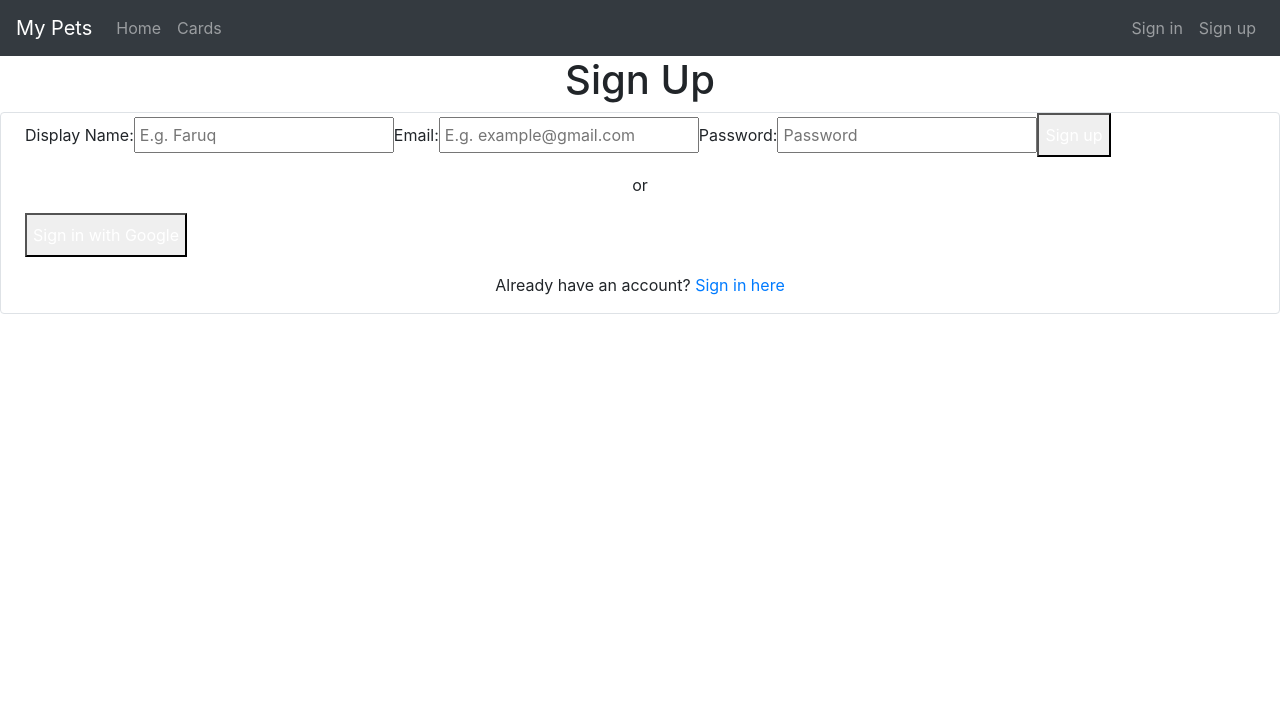
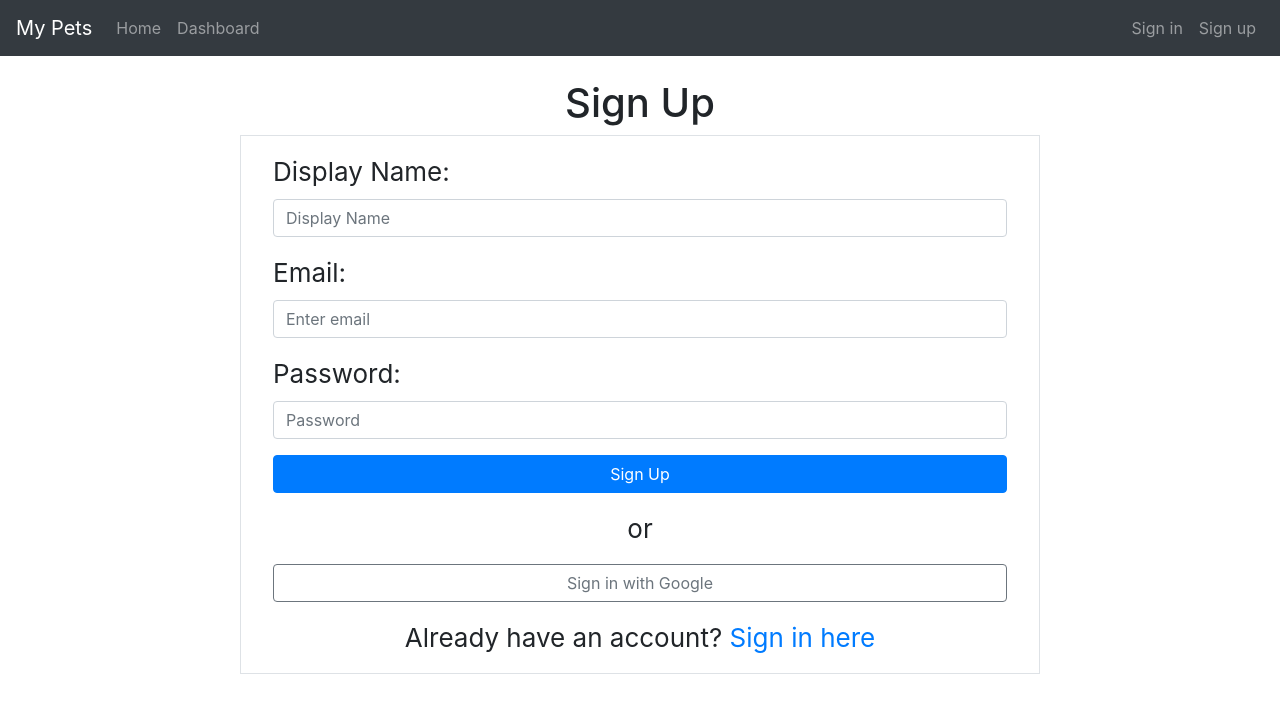
Before and after one commit to andresn00/My_Pets, a React (Create React App) app in the folder my-pets/: page /signUp in a window 1280 px wide. Shown: the top 712 px of the page. Built offline with nearby package versions, Linux system fonts and the light colour scheme; no server answers.

Commit message:
Estilos Sign y correcciones

```diff
--- a/my-pets/src/App.css
+++ b/my-pets/src/App.css
@@ -21,9 +21,21 @@
 }
 
 body {
-  font-family: 'Poppins', sans-serif;
+  /* font-family: 'Poppins', sans-serif; */
 }
 
 body .bg-dark {
   /*background-color: limegreen!important;*/
 }
+
+.Sign-form {
+  min-height: 80vh;
+  display: flex;
+  flex-direction: column;
+  align-items: center;
+  justify-content: center;
+  font-size: calc(10px + 2vmin);
+}
+.Sign-form-box {
+  min-width: 100vmin;
+}
--- a/my-pets/src/App.js
+++ b/my-pets/src/App.js
@@ -1,26 +1,48 @@
+import React, { useContext } from 'react';
 import './App.css';
 import 'bootstrap/dist/css/bootstrap.min.css'
-import { BrowserRouter as Router, Route } from 'react-router-dom'
+import { BrowserRouter as Router, Route, Redirect, Switch } from 'react-router-dom'
 
-import Application from './Components/Application'
-import UserProvider from './Providers/UserProvider'
+import { UserContext } from './Providers/UserProvider';
 
 import About from './Components/About';
 import NavBar from './Components/NavBar';
 import SignIn from './Components/SignIn';
 import SignUp from './Components/SignUp';
 import ProfilePage from './Components/ProfilePage';
+import ProtectedRoute from './Components/ProtectedRoute'
 
 function App() {
+  const { user, userLoaded } = useContext(UserContext)
+  console.log('userLoaded', userLoaded)
+
   return (
-    <Router>
-      <UserProvider>
-        <NavBar />
-        <Route path='/signIn' component={SignIn} />
-        <Route path='/signUp' component={SignUp} />
-        <Route path='/profile' component={ProfilePage} />
-      </UserProvider>
-    </Router>
+    <>
+      {userLoaded ?
+        <Router>
+          <NavBar />
+          <Switch>
+            <Route exact path='/signIn'>
+              {user ?
+                <Redirect to='/home' /> : <SignIn />}
+            </Route>
+            <Route path='/signUp'>
+              {!user ?
+                <SignUp /> : <Redirect to='/home' />}
+            </Route>
+
+            <ProtectedRoute redirectTo='/home' path='/profile'>
+              <ProfilePage />
+            </ProtectedRoute>
+
+
+          </Switch>
+        </Router>
+        :
+        <div>Loading...</div>
+      }
+
+    </>
   );
 }
 
--- a/my-pets/src/Components/NavBar.js
+++ b/my-pets/src/Components/NavBar.js
@@ -3,32 +3,33 @@ import { Navbar, Nav } from 'react-bootstrap'
 import { Link } from 'react-router-dom'
 
 import { UserContext } from '../Providers/UserProvider'
+import { auth } from '../firebase'
 
 const NavBar = () => {
     const [expanded, setExpanded] = useState(false)
 
-    const { user } = useContext(UserContext)
+    const { user, userLoaded } = useContext(UserContext)
     console.log('navbar user', user)
     const { photoURL, displayName, email } = user || {}
 
     return (
         <Navbar expanded={expanded} onToggle={() => setExpanded(!expanded)} expand="lg" bg="dark" variant="dark">
-            <Navbar.Brand href="#home">My Pets</Navbar.Brand>
+            <Navbar.Brand href="/home">My Pets</Navbar.Brand>
             <Navbar.Toggle aria-controls="responsive-navbar-nav" />
             <Navbar.Collapse id="responsive-navbar-nav">
                 <Nav className="mr-auto" onClick={() => {
                     setExpanded(false)
                 }}>
                     <Nav.Link as={Link} to="/" >Home</Nav.Link>
-                    <Nav.Link as={Link} to="/">Cards</Nav.Link>
+                    <Nav.Link as={Link} to="/dashboard">Dashboard</Nav.Link>
                 </Nav>
                 <Nav onClick={() => { setExpanded(false) }}>
-                    {!user ? <>
+                    {!user && userLoaded ? <>
                     <Nav.Link as={Link} to="/signIn">Sign in</Nav.Link>
                     <Nav.Link as={Link} to="/signUp">Sign up</Nav.Link>
                     </> : <>
                         <Nav.Link as={Link} to="/profile">Profile</Nav.Link>
-                        <Nav.Link as={Link} to="/logOut">Log out</Nav.Link>
+                        <Nav.Link onClick={() => auth.signOut()}>Sign out</Nav.Link>
                     </>
                     }
                 </Nav>
--- /dev/null
+++ b/my-pets/src/Components/ProtectedRoute.js
@@ -0,0 +1,25 @@
+import React, { useContext } from 'react';
+import {UserContext}from '../Providers/UserProvider';
+import {Route,Redirect} from 'react-router-dom';
+
+export default function ProtectedRoute(props){
+
+    const authValue=useContext(UserContext)
+    if (authValue.userLoaded){
+        if(!authValue.user){
+            return(<Redirect to={props.redirectTo}></Redirect>)
+        }
+        else{
+            return(
+
+            <Route exact path={props.path}>
+                {props.children}
+
+            </Route>)
+        }
+    }
+    else{
+
+        return null
+    }
+}
--- a/my-pets/src/Components/SignIn.js
+++ b/my-pets/src/Components/SignIn.js
@@ -1,5 +1,7 @@
 import React, { useState } from "react";
-import { Link, Redirect } from "react-router-dom";
+import { Link } from "react-router-dom";
+
+import { Form, Button } from 'react-bootstrap'
 
 import { auth, signInWithGoogle } from '../firebase'
 
@@ -14,60 +16,48 @@ const SignIn = () => {
       setError("Error signing in with password and email")
       console.error("Error signing in with password and email")
     })
+    setEmail('')
+    setPassword('')
   };
 
   return (
-    <div className="mt-8">
-      <h1 className="text-3x1 mb-2 text-center font-bold">Sign In</h1>
-      <div className="border border-blue-400 mx-auto w-11/12 md:w-2/4 rounded py-8 px-4 md:px-8">
-        {error !== null && <div className="py-4 bg-red-600 w-full text-white text-center mb-3">
+    <div className='Sign-form'>
+      <h1 className="text-center">Sign In</h1>
+      <div className="border px-3 mx-3 Sign-form-box">
+        {error !== null && <div className="py-4 w-full text-center mb-3">
           {error}
         </div>
         }
-        <form className="">
-          <label htmlFor="userEmail" className="block">
-            Email:
-          </label>
-          <input
-            type="email"
-            className="my-1 p-1 w-full"
-            name="userEmail"
-            value={email}
-            placeholder="example@gmail.com"
-            id="userEmail"
-            onChange={(event) => setEmail(event.target.value)}
-          />
-          <label htmlFor="userPassword" className="block">
-            Password:
-          </label>
-          <input
-            type="password"
-            className="my-1 p-1 w-full"
-            name="userPassword"
-            value={password}
-            placeholder="Password"
-            id="userPassword"
-            onChange={(event) => setPassword(event.target.value)}
-          />
-          <button onClick={e => signInWithEmailAndPasswordHandler(e, email, password)}
-            className="bg-green-400 hover:bg-green-500 w-full py-2 text-white">
+        <Form className='m-3'>
+          <Form.Group controlId='userEmail'>
+            <Form.Label>Email:</Form.Label>
+            <Form.Control type='email' placeholder='Enter email'
+              onChange={(e => setEmail(e.target.value))} />
+          </Form.Group>
+          <Form.Group controlId='userPassword'>
+            <Form.Label>Password:</Form.Label>
+            <Form.Control type='password' placeholder='Password'
+              onChange={(e => setPassword(e.target.value))} />
+          </Form.Group>
+          <Button block
+            onClick={e => signInWithEmailAndPasswordHandler(e, email, password)}>
             Sign In
-          </button>
-        </form>
-        <p className="text-center my-3">or</p>
-        <button onClick={signInWithGoogle}
-          className="bg-red-500 hover:bg-red-600 w-full py-2 text-white">
-          Sign in with Google
-        </button>
-        <p className="text-center my-3">
+            </Button>
+          <p className="text-center my-3">or</p>
+          <Button block variant='outline-secondary'
+            onClick={signInWithGoogle}>
+            Sign in with Google
+        </Button>
+        </Form>
+        <p className='text-center' style={{fontSize:15}}>
           Don't have an account?{" "}
           <Link to="signUp" className="text-blue-500 hover:text-blue-600">
             Sign up here
           </Link>{" "}
           <br />{" "}
-          <Link to='passwordReset' className='text-blue-500 hover:text-blue-600'>
+          {/* <Link to='passwordReset' className='text-blue-500 hover:text-blue-600'>
             Forgot Password?
-          </Link>
+          </Link> */}
         </p>
       </div>
     </div>
--- a/my-pets/src/Components/SignUp.js
+++ b/my-pets/src/Components/SignUp.js
@@ -1,5 +1,7 @@
 import React, { useState } from 'react'
 import { Link } from 'react-router-dom'
+
+import { Form, Button } from 'react-bootstrap'
 
 import { auth } from '../firebase'
 import { signInWithGoogle } from '../firebase'
@@ -28,56 +30,44 @@ const SignUp = () => {
     }
 
     return (
-        <div className='mt-8'>
-            <h1 className='text-3xl mb-2 text-center font-bold'>Sign Up</h1>
-            <div className='border border-blue-400 mx-auto w-11/12 md:w-2/4 rounded py-8 px-4 md:px-8'>
-                {error !== null && (
-                    <div className='py-4 bg-red-600 w-full text-white text-center mb-3'>
-                        {error}
-                    </div>
-                )}
-                <form className=''>
-                    <label htmlFor='displayName' className='block'>
-                        Display Name:
-                    </label>
-                    <input type='text' className='my-1 p-1 w-full'
-                        name='displayName' value={displayName}
-                        placeholder='E.g. Faruq' id='displayName'
-                        onChange={(e => setDisplayName(e.target.value))}
-                    />
-
-                    <label htmlFor='userEmail' className='block'>
-                        Email:
-                    </label>
-                    <input type='email' className='my-1 p-1 w-full'
-                        name='userEmail' value={email}
-                        placeholder='E.g. example@gmail.com' id='userEmail'
-                        onChange={(e => setEmail(e.target.value))}
-                    />
-                    <label htmlFor='userEmail' className='block'>
-                        Password:
-                    </label>
-
-                    <input type='password' className='my-1 p-1 w-full'
-                        name='userPassword' value={password}
-                        placeholder='Password' id='userPassword'
-                        onChange={(e => setPassword(e.target.value))}
-                    />
-                    <button className='bg-green-400 hover:bg-green-500 w-full py-2 text-white'
+        <div className='Sign-form'>
+            <h1 className="text-center">Sign Up</h1>
+            <div className="border px-3 mx-3 Sign-form-box">
+                {error !== null && <div className="py-4 w-full text-center mb-3">
+                    {error}
+                </div>
+                }
+                <Form className='m-3'>
+                    <Form.Group controlId='displayName'>
+                        <Form.Label>Display Name:</Form.Label>
+                        <Form.Control type='text' placeholder='Display Name'
+                            onChange={(e => setDisplayName(e.target.value))} />
+                    </Form.Group>
+                    <Form.Group controlId='userEmail'>
+                        <Form.Label>Email:</Form.Label>
+                        <Form.Control type='email' placeholder='Enter email'
+                            onChange={(e => setEmail(e.target.value))} />
+                    </Form.Group>
+                    <Form.Group controlId='userPassword'>
+                        <Form.Label>Password:</Form.Label>
+                        <Form.Control type='password' placeholder='Password'
+                            onChange={(e => setPassword(e.target.value))} />
+                    </Form.Group>
+                    <Button block
                         onClick={(e) => {
                             createUserWithEmailAndPasswordHandler(e, email, password)
                         }}>
-                        Sign up
-                    </button>
-                </form>
-                <p className='text-center my-3'>or</p>
-                <button onClick={signInWithGoogle}
-                    className='bg-red-500 hover:bg-red-600 w-full py-2 text-white'>
-                    Sign in with Google
-                </button>
+                        Sign Up
+                    </Button>
+                    <p className="text-center my-3">or</p>
+                    <Button block variant='outline-secondary'
+                        onClick={signInWithGoogle}>
+                        Sign in with Google
+                    </Button>
+                </Form>
                 <p className='text-center my-3'>
                     Already have an account?{' '}
-                    <Link to='/+signIn' className='text-blue-500 hover:text-blue-600'>
+                    <Link to='/signIn' className='text-blue-500 hover:text-blue-600'>
                         Sign in here
                     </Link>
                 </p>
--- a/my-pets/src/index.js
+++ b/my-pets/src/index.js
@@ -3,10 +3,13 @@ import ReactDOM from 'react-dom';
 import './index.css';
 import App from './App';
 import reportWebVitals from './reportWebVitals';
+import UserProvider from './Providers/UserProvider'
 
 ReactDOM.render(
   // <React.StrictMode>
-    <App />,
+  <UserProvider>
+    <App />
+  </UserProvider>,
   // </React.StrictMode>,
   document.getElementById('root')
 );
```
Also changed, not shown: my-pets/src/Providers/UserProvider.jsx (+5 -2 lines).
